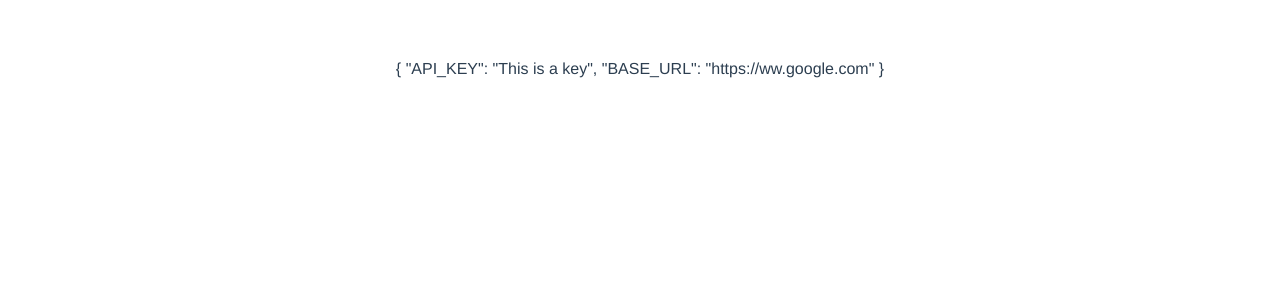
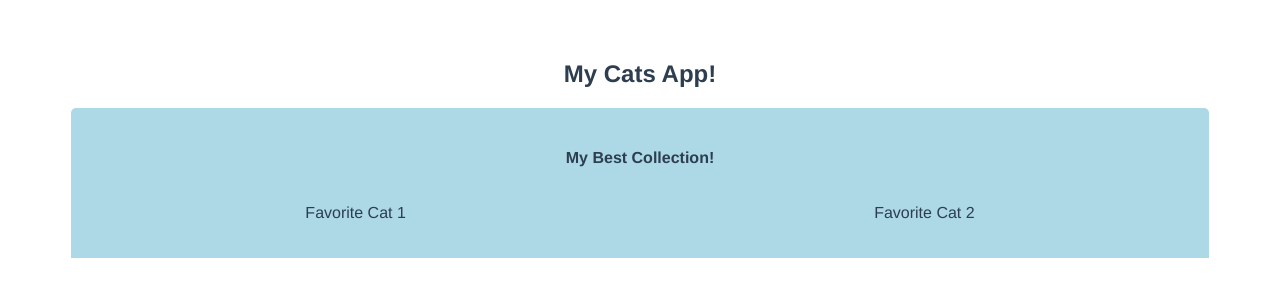
Before and after one commit to bhaidar/vue-env-variables, a Vue app: page / in a window 1280 px wide. Shown: the top 300 px of the page. Built offline with nearby package versions, Linux system fonts and the light colour scheme; no server answers.

Commit message:
Add sample app

```diff
--- a/babel.config.js
+++ b/babel.config.js
@@ -1,3 +1,3 @@
 module.exports = {
   presets: ['@vue/cli-plugin-babel/preset'],
-}
+};
--- a/src/App.vue
+++ b/src/App.vue
@@ -1,22 +1,17 @@
 <template>
-  <div>{{ envVariables2 }}</div>
+  <div class="app">
+    <h2>My Cats App!</h2>
+    <cats-collection />
+  </div>
 </template>
 
 <script>
-import { inject } from 'vue';
-import { useEnv, envSymbol } from './install';
+import CatsCollection from './components/CatsCollection';
 
 export default {
   name: 'App',
-  created() {
-    console.log({ optionsApi: this.$env });
-  },
-  setup() {
-    const envVariables = inject(envSymbol);
-    console.log(envVariables);
-
-    const envVariables2 = useEnv();
-    return { envVariables2 };
+  components: {
+    'cats-collection': CatsCollection,
   },
 };
 </script>
--- /dev/null
+++ b/src/components/CatsCollection.vue
@@ -0,0 +1,36 @@
+<template>
+  <section class="cats-collection">
+    <h4>My Best Collection!</h4>
+    <section class="cats-collection__favorites">
+      <favorite-cat :index="1" />
+      <favorite-cat :index="2" />
+    </section>
+  </section>
+</template>
+
+<script>
+import FavoriteCat from './FavoriteCat';
+
+export default {
+  name: 'CatsCollection',
+  components: {
+    'favorite-cat': FavoriteCat,
+  },
+};
+</script>
+
+<style lang="scss" scoped>
+.cats-collection {
+  width: 90%;
+  margin: 0px auto;
+  border-radius: 5px 5px 0 0;
+  padding: 20px 0;
+  background: lightblue;
+
+  &__favorites {
+    display: flex;
+    width: 100%;
+    justify-content: space-around;
+  }
+}
+</style>
--- /dev/null
+++ b/src/components/FavoriteCat.vue
@@ -0,0 +1,60 @@
+<template>
+  <section class="favorite-cat">
+    <p>Favorite Cat {{ index }}</p>
+    <img v-if="imageUrl" :src="imageUrl" alt="Cat" />
+  </section>
+</template>
+
+<script>
+import { ref, onMounted, computed } from 'vue';
+import axios from 'axios';
+import { useEnv, envSymbol } from '../install';
+
+export default {
+  name: 'CatsCollection',
+  props: {
+    index: {
+      type: Number,
+      default: 1,
+    },
+  },
+  setup(props) {
+    const env = useEnv(envSymbol);
+    let imageUrl = ref('');
+
+    const loadNextImage = async () => {
+      try {
+        const { CATSAPIKEY, CATSSEARCHAPI } = env;
+        axios.defaults.headers.common['x-api-key'] = CATSAPIKEY;
+
+        let response = await axios.get(CATSSEARCHAPI, {
+          params: { limit: 1, size: 'full' },
+        });
+
+        const { url } = response.data[0];
+        imageUrl.value = url;
+      } catch (err) {
+        console.log(err);
+      }
+    };
+
+    onMounted(() => {
+      loadNextImage();
+    });
+
+    return {
+      imageIndex: computed(() => props.index),
+      imageUrl,
+    };
+  },
+};
+</script>
+
+<style lang="scss" scoped>
+.favorite-cat {
+  img {
+    max-width: 200px;
+    border-radius: 5px;
+  }
+}
+</style>
--- a/src/install.js
+++ b/src/install.js
@@ -10,7 +10,7 @@
     const env = process.env;
 
     // get an object of all vue variables
-    const vueVariables = getVueEnvVariables(env);
+    const vueVariables =  getVueEnvVariables(env);
 
     // make $env property available to all components using Options API
     app.config.globalProperties.$env = vueVariables || {};
```
Also changed, not shown: package.json (+13 -1 lines), 2 other files (tests, documents, lock files or other folders).
